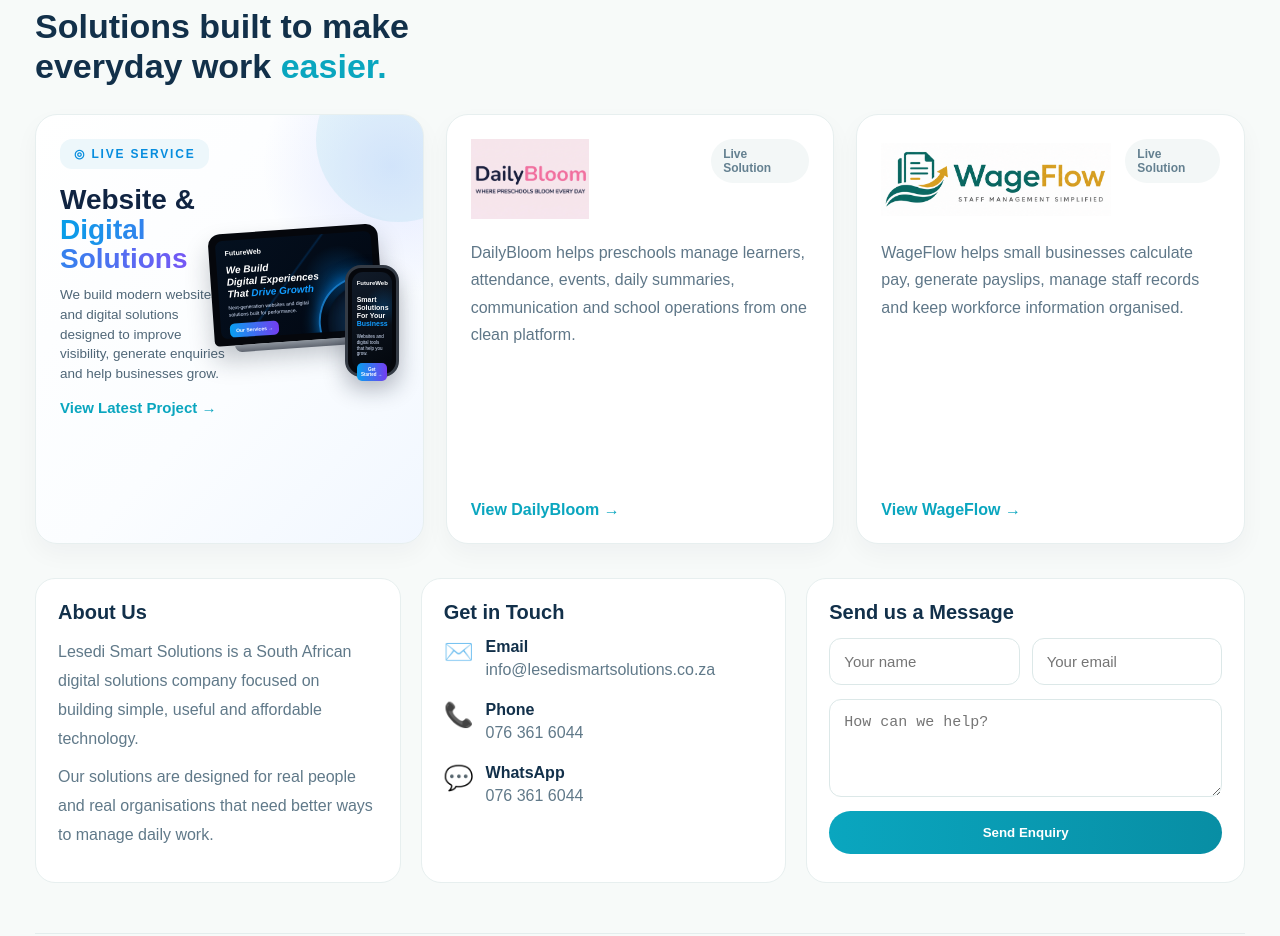
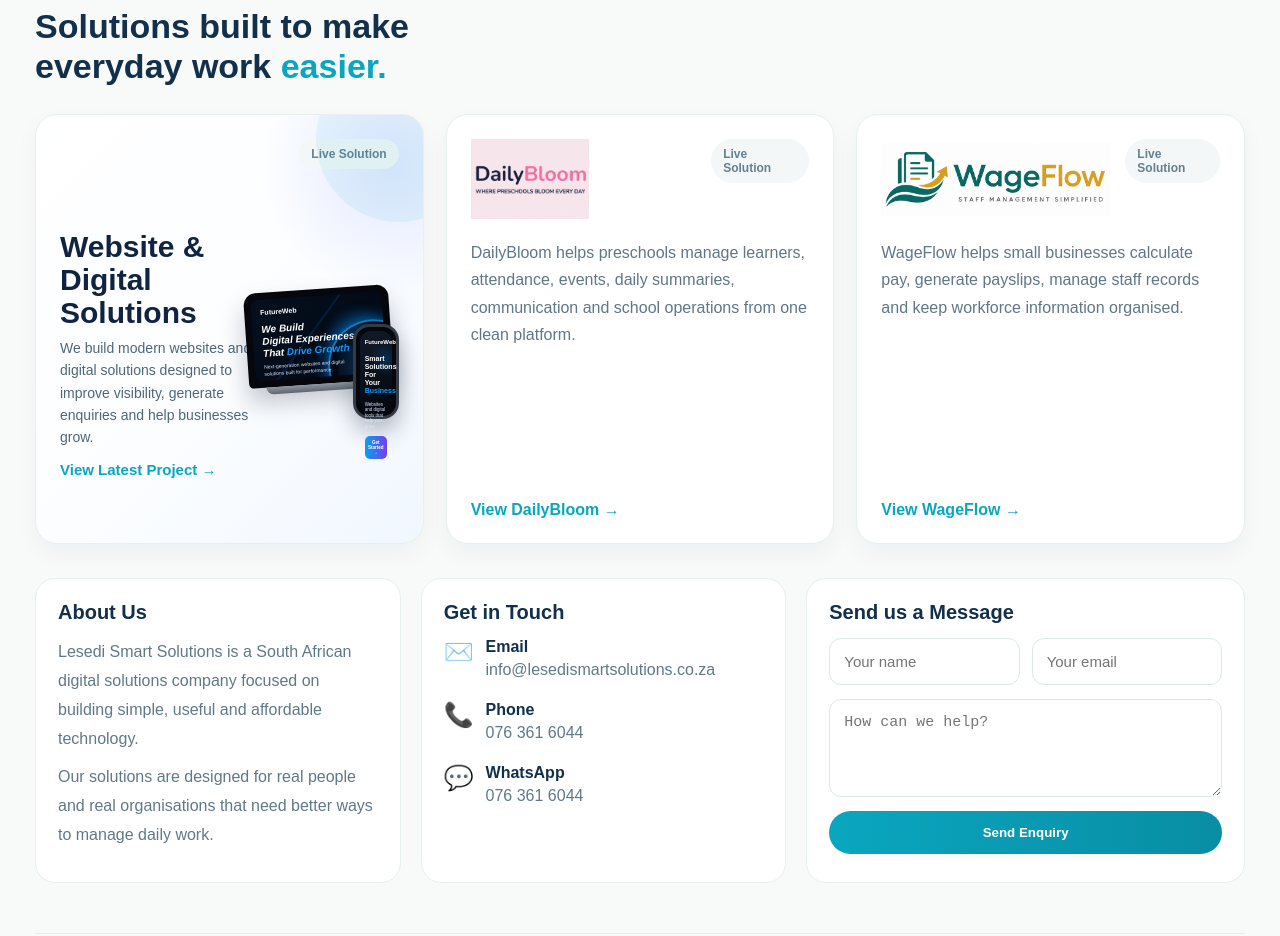
Before and after one commit to KaonPM/lesedi-smart-solutions, a Next.js app: page / in a window 1280 px wide. Shown: the part 860-1796 px from the top of the page. Built offline with nearby package versions, Linux system fonts and the light colour scheme.

Commit message:
Refine solutions card layout and improve visual consistency

```diff
--- a/app/globals.css
+++ b/app/globals.css
@@ -774,30 +774,24 @@
   position:relative;
   z-index:2;
   display:grid;
-  grid-template-columns:1.05fr .95fr;
-  gap:14px;
+  grid-template-columns:1.2fr .8fr;
+  gap:18px;
   align-items:center;
+  flex:1;
 }
 
 .websiteReferenceCopy h3{
-  font-size:28px;
-  line-height:1.05;
-  margin:0 0 12px;
+  font-size:30px;
+  line-height:1.1;
+  margin:0 0 8px;
   color:#102442;
-}
-
-.websiteReferenceCopy h3 span{
-  background:linear-gradient(90deg,#079fe8,#7657f5);
-  -webkit-background-clip:text;
-  background-clip:text;
-  -webkit-text-fill-color:transparent;
 }
 
 .websiteReferenceCopy p{
   color:#4f6677;
-  font-size:13.5px;
-  line-height:1.45;
-  margin:0 0 16px;
+  font-size:14px;
+  line-height:1.6;
+  margin:0 0 12px;
 }
 
 .websiteReferenceCopy a{
@@ -808,15 +802,15 @@
 
 .referenceDeviceScene{
   position:relative;
-  min-height:180px;
+  min-height:150px;
 }
 
 .referenceLaptop{
   position:absolute;
-  right:18px;
-  top:18px;
-  width:170px;
-  height:112px;
+  right:8px;
+  top:10px;
+  width:145px;
+  height:95px;
   padding:7px;
   border-radius:12px 12px 5px 5px;
   background:#05070c;
@@ -915,9 +909,9 @@
 .referencePhone{
   position:absolute;
   right:0;
-  top:54px;
-  width:54px;
-  height:112px;
+  top:45px;
+  width:46px;
+  height:95px;
   padding:4px;
   border-radius:16px;
   background:#05070c;
--- a/app/page.tsx
+++ b/app/page.tsx
@@ -103,14 +103,14 @@
           {/* WEBSITE FIRST */}
 
           <article className="card websiteReferenceCard">
-            <div className="referenceBadge">◎ Live Service</div>
+            <div className="cardTop">
+              <div />
+              <small>Live Solution</small>
+            </div>
 
             <div className="websiteReferenceGrid">
               <div className="websiteReferenceCopy">
-                <h3>
-                  Website &<br />
-                  <span>Digital Solutions</span>
-                </h3>
+                <h3>Website & Digital Solutions</h3>
 
                 <p>
                   We build modern websites and digital solutions designed to
@@ -145,7 +145,9 @@
                       performance.
                     </p>
 
-                    <div className="referenceButton">Our Services →</div>
+                    <div className="referenceButton">
+                      Our Services →
+                    </div>
 
                     <div className="referencePlanet" />
                   </div>
@@ -161,7 +163,9 @@
                       For Your <span>Business</span>
                     </h5>
 
-                    <p>Websites and digital tools that help you grow.</p>
+                    <p>
+                      Websites and digital tools that help you grow.
+                    </p>
 
                     <small>Get Started →</small>
                   </div>
@@ -187,8 +191,8 @@
 
             <p>
               DailyBloom helps preschools manage learners, attendance, events,
-              daily summaries, communication and school operations from one clean
-              platform.
+              daily summaries, communication and school operations from one
+              clean platform.
             </p>
 
             <a
@@ -297,9 +301,7 @@
 
       <div className="legalBar">
         <p>Business Registration Number: 2026/315790/07</p>
-
         <p>Information Regulator Registration Number: 2026-010141</p>
-
         <p>© 2026 Lesedi Smart Solutions. All rights reserved.</p>
       </div>
     </main>
```
